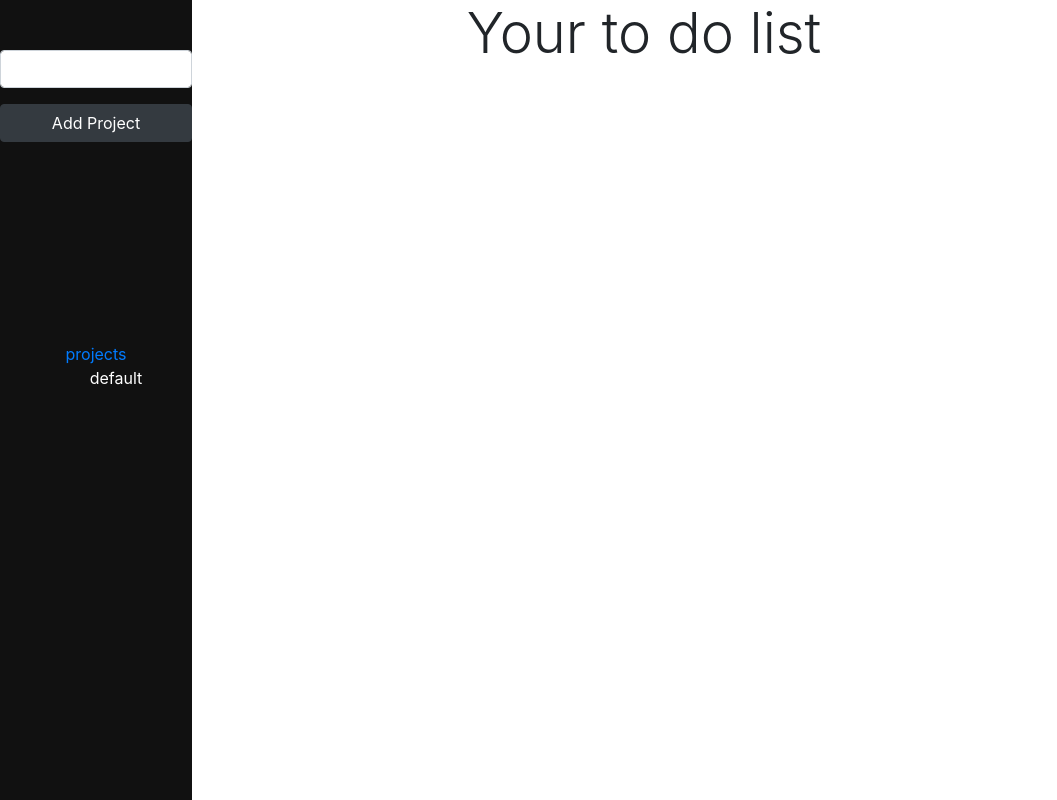
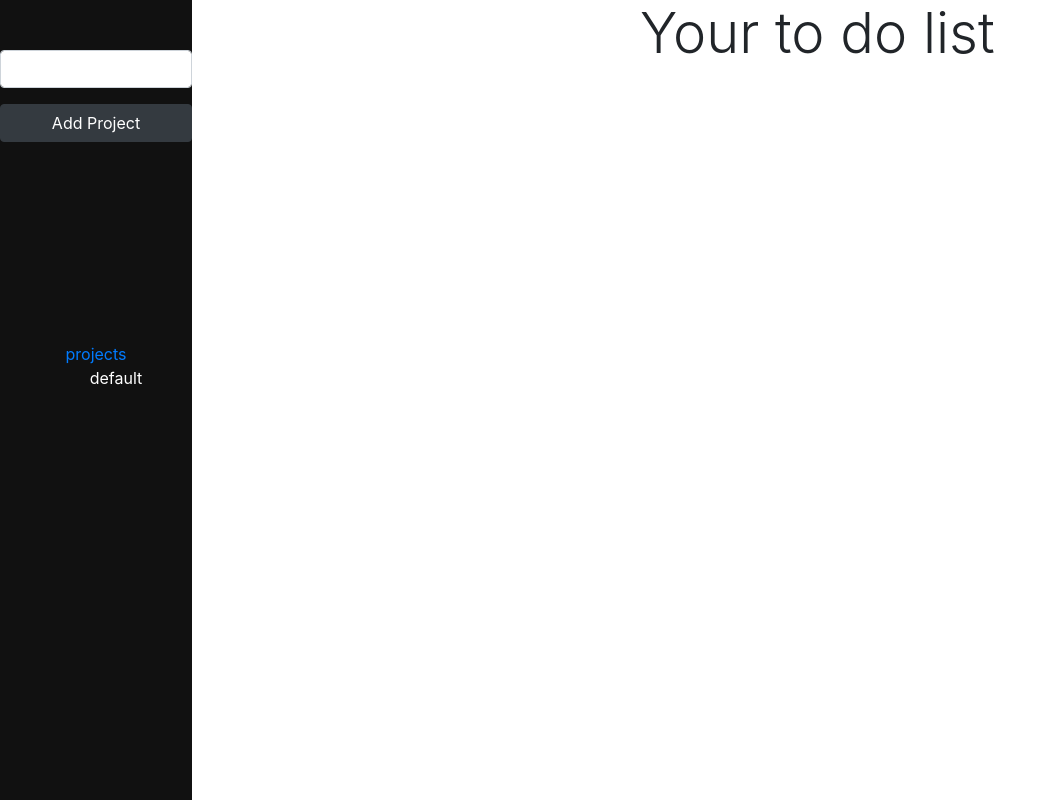
Before and after one commit to che30/TodoList, a plain HTML site: page index.html in a window 1280 px wide. Shown: the whole page, without its empty margins (0-1057 px from the left). Drawn offline with nearby package versions, Linux system fonts and the light colour scheme.

Commit message:
Fix project title

```diff
--- a/assets/stylesheets/main.css
+++ b/assets/stylesheets/main.css
@@ -21,7 +21,7 @@
   width: 210%;
 }
 .display-3{
-  /* margin-left: 30%; */
+
   position: absolute;
   left: 90%;
   bottom: 0%;
@@ -29,7 +29,7 @@
 
 }
 .display-4 {
-
+  margin-left: 50%;
 }
 
 #project-form{
--- a/index.html
+++ b/index.html
@@ -31,7 +31,7 @@
 
   </div>
   <div id="alert"></div>
-  <div class="text-center display-4  ml-2"> Your to do list</div>
+  <div class=" display-4  "> Your to do list</div>
   <div id="section-1" class="d-none text-center">
      <span >Test to clear</span>
     <h5 id="add-class-header">Add task</h5>
```
